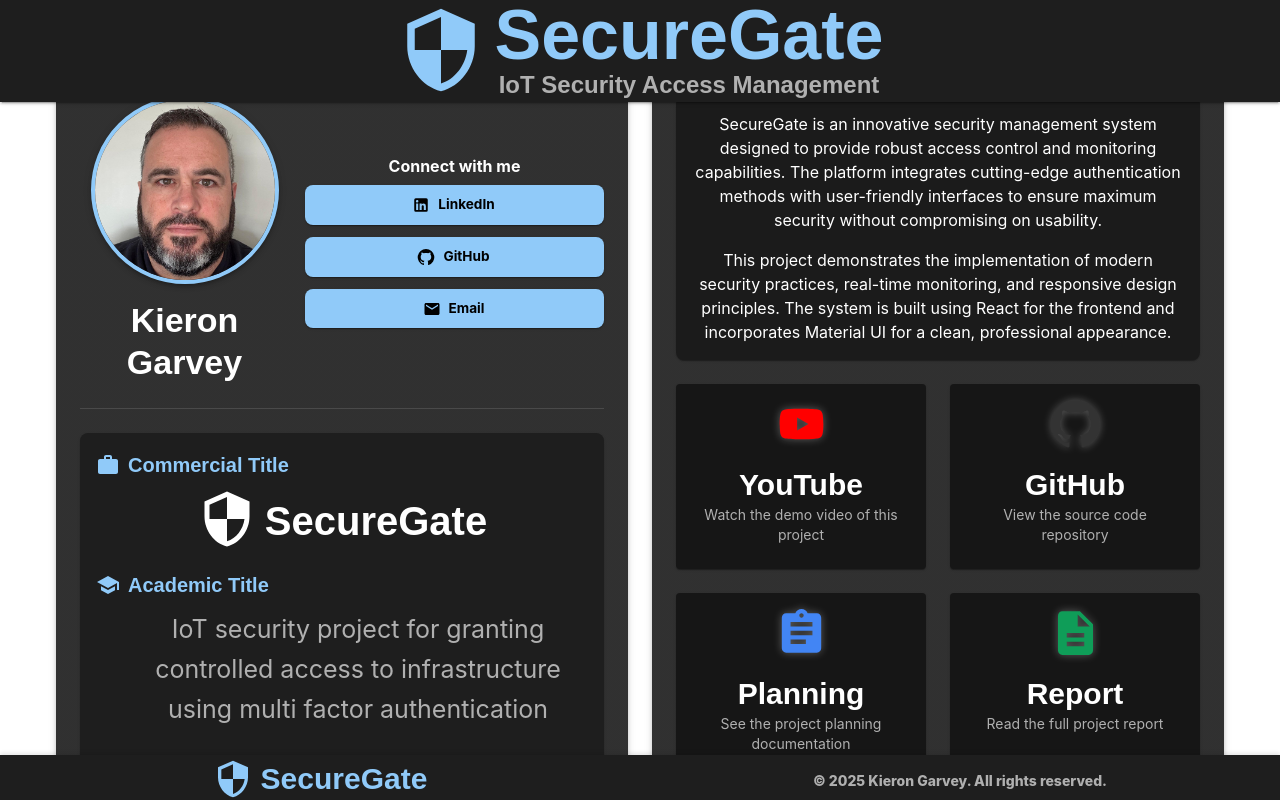
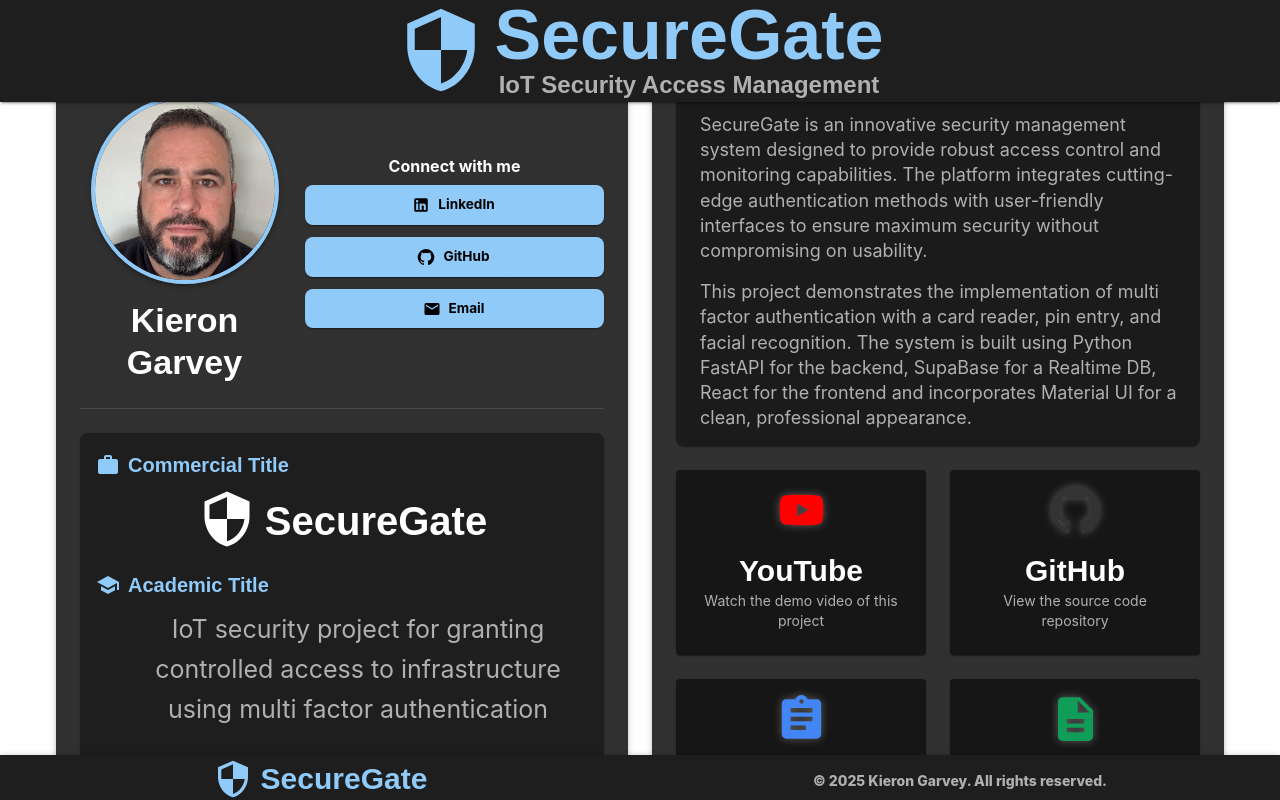
Before and after one commit to ki321g/SecureGate-Project-Website, a React (Vite) app: page / in a window 1280 px wide. Shown: the top 800 px of the page. Built offline with nearby package versions, Linux system fonts and the light colour scheme.

Commit message:
Fixed fixt paragrah on right

```diff
--- a/src/components/RightSection.jsx
+++ b/src/components/RightSection.jsx
@@ -56,16 +56,27 @@
                 borderRadius: 2,
                 boxShadow: 1
             }}>
-            {/* <Typography variant="h4" gutterBottom>
-              SecureGate Project
-            </Typography> */}
-            <Typography variant="body1" paragraph>
+            <Typography variant="body1" paragraph sx={{
+                textAlign: 'left',
+                ml: 1,
+                color: 'text.secondary',
+                lineHeight: 1.4,
+                fontSize: { xs: 10, sm: 12, md: 18 },
+              }}
+            >
               SecureGate is an innovative security management system designed to provide robust access control and monitoring capabilities.
               The platform integrates cutting-edge authentication methods with user-friendly interfaces to ensure maximum security without compromising on usability.
             </Typography>
-            <Typography variant="body1">
-              This project demonstrates the implementation of modern security practices, real-time monitoring, and responsive design principles.
-              The system is built using React for the frontend and incorporates Material UI for a clean, professional appearance.
+            <Typography variant="body1"sx={{
+                textAlign: 'left',
+                ml: 1,
+                color: 'text.secondary',
+                lineHeight: 1.4,
+                fontSize: { xs: 10, sm: 12, md: 18 },
+              }}
+            >
+              This project demonstrates the implementation of multi factor authentication with a card reader, pin entry, and facial recognition.
+              The system is built using Python FastAPI for the backend, SupaBase for a Realtime DB, React for the frontend and incorporates Material UI for a clean, professional appearance.
             </Typography>
           </Paper>
         </Grid>
```
